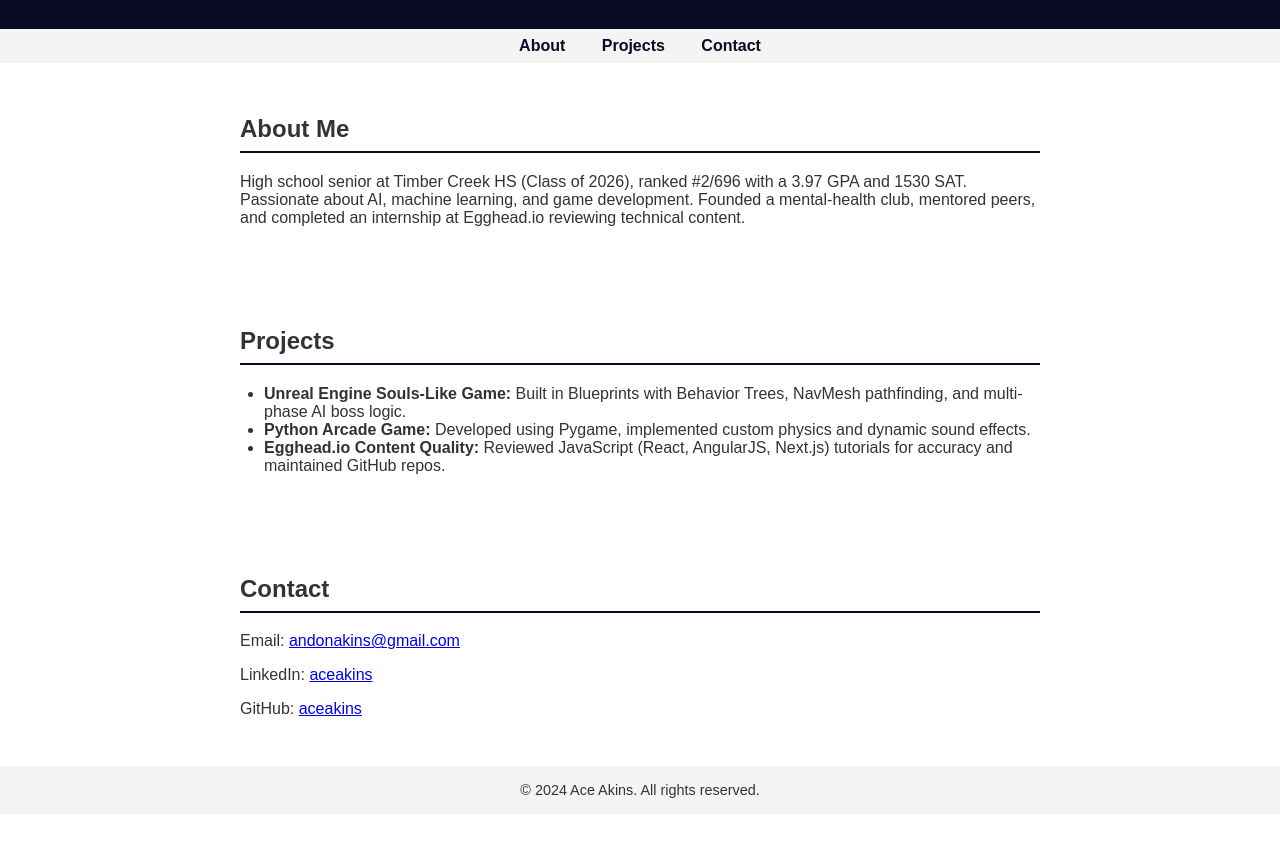
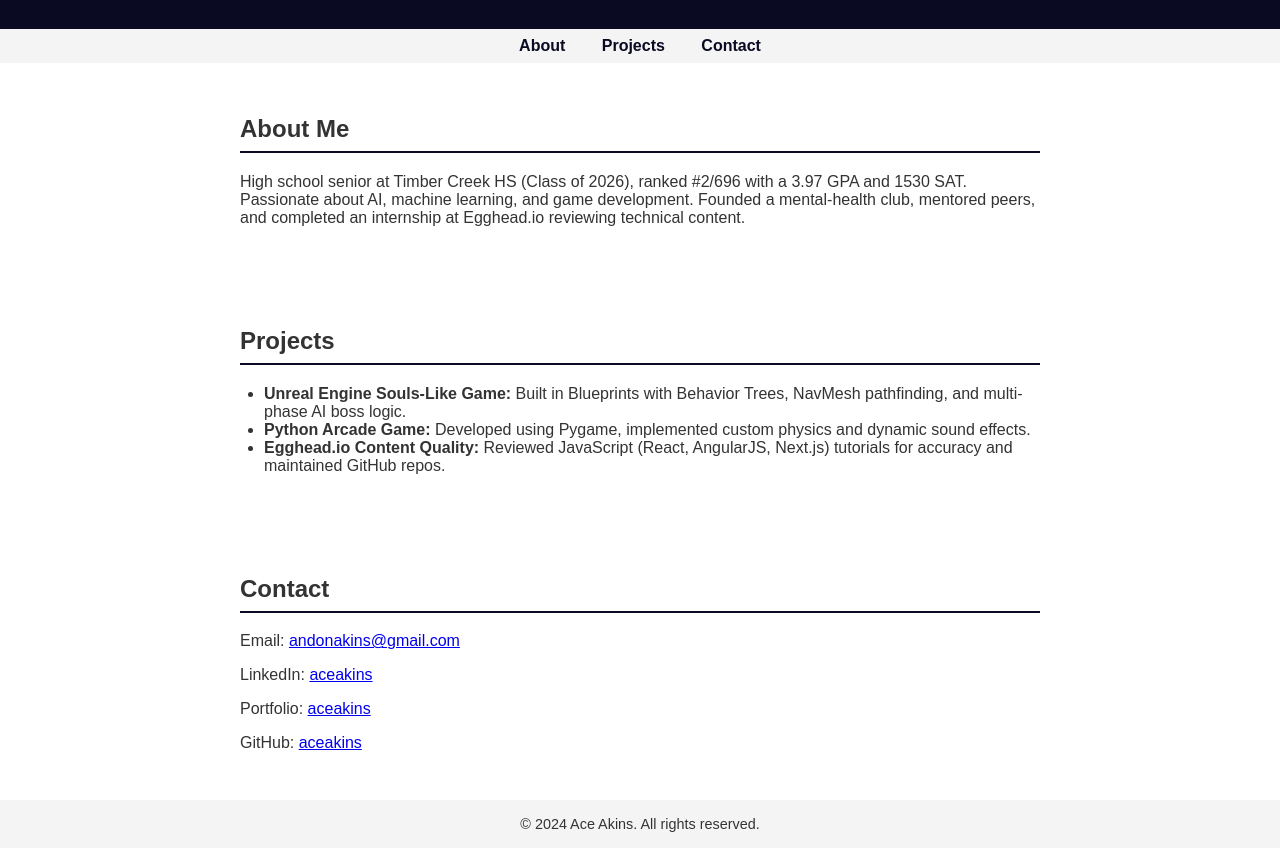
Before and after one commit to aceakins/aceakins.github.io, a plain HTML site: page index.html in a window 1280 px wide. Shown: the part 98-946 px from the top of the page. Before the commit the page ends 912 px from the top, so only its background shows below. Drawn offline with Linux system fonts and the light colour scheme.

Commit message:
update index GitHub list in contacts section

```diff
--- a/index.html
+++ b/index.html
@@ -43,7 +43,8 @@
     <h2>Contact</h2>
     <p>Email: <a href="mailto:andonakins@gmail.com">andonakins@gmail.com</a></p>
     <p>LinkedIn: <a href="https://www.linkedin.com/in/aceakins/" target="_blank">aceakins</a></p>
-    <p>GitHub: <a href="https://aceakins.github.io" target="_blank">aceakins</a></p>
+    <p>Portfolio: <a href="https://aceakins.github.io" target="_blank">aceakins</a></p>
+    <p>GitHub: <a href="https://github.com/aceakins" target="_blank">aceakins</a></p>
   </section>
   <footer>
     &copy; 2024 Ace Akins. All rights reserved.
```
